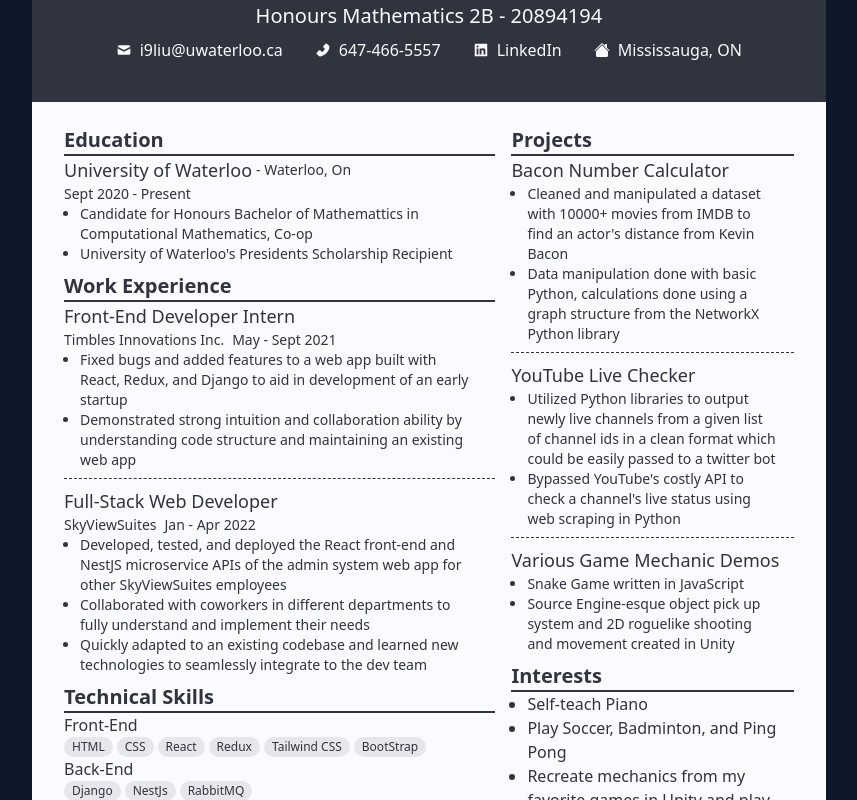
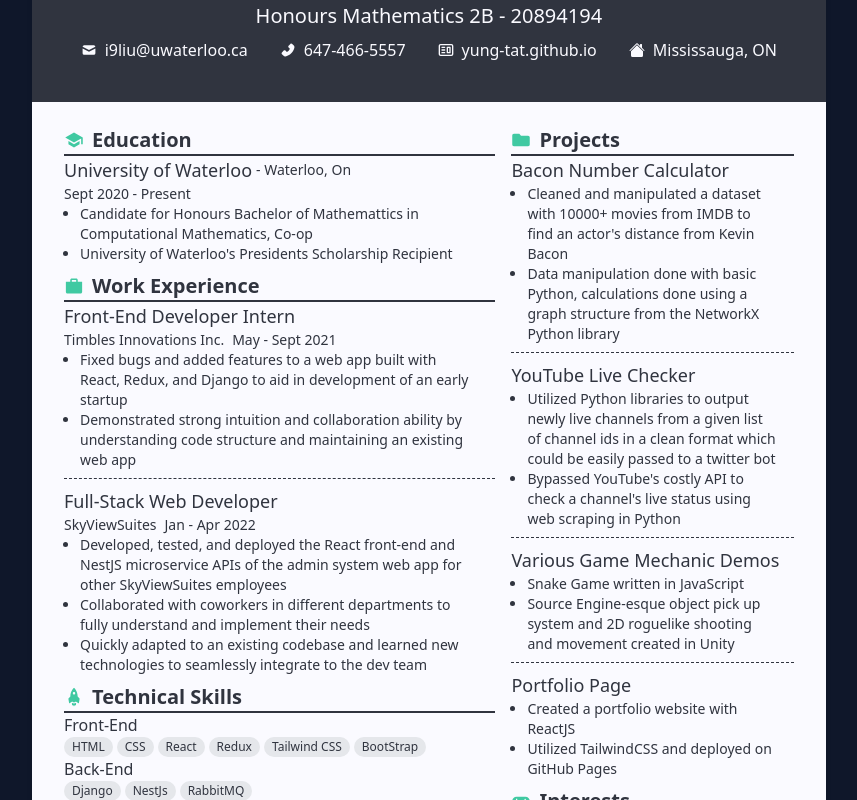
Before and after one commit to yung-tat/yung-tat.github.io, a React (Create React App) app: page /resume in a window 1280 px wide. Shown: the part 420-1220 px from the top of the page, without its empty margins (224-1081 px from the left). Built offline with nearby package versions, Linux system fonts and the light colour scheme.

Commit message:
Add icons

```diff
--- a/src/pages/Resume.tsx
+++ b/src/pages/Resume.tsx
@@ -1,6 +1,8 @@
 import * as React from 'react';
-import { AiFillLinkedin, AiFillPhone } from 'react-icons/ai';
+import { AiFillPhone } from 'react-icons/ai';
+import { CgWebsite } from 'react-icons/cg';
 import { BsFillHouseFill } from 'react-icons/bs';
+import { IoMdSchool, IoMdBriefcase, IoMdRocket, IoMdFolder, IoLogoGameControllerA } from 'react-icons/io'
 import { HiMail } from 'react-icons/hi';
 
 export interface IResumeProps {
@@ -25,6 +27,10 @@ export default class Resume extends React.Component<IResumeProps> {
     const lightBg = {
       backgroundColor: "#fafaff",
       color: "#30343f"
+    }
+
+    const icons = {
+      color: "#40c9a2"
     }
 
     const titleDiv = {
@@ -64,8 +70,8 @@ export default class Resume extends React.Component<IResumeProps> {
               <div className='pl-2'>647-466-5557</div>
             </div>
             <div className='flex items-center'>
-              <AiFillLinkedin/>
-              <a href="https://www.linkedin.com/in/issac-liu-890b281b1/" className='pl-2'>LinkedIn</a>
+              <CgWebsite/>
+              <div className='pl-2'>yung-tat.github.io</div>
             </div>
             <div className='flex items-center'>
               <BsFillHouseFill/>
@@ -79,7 +85,8 @@ export default class Resume extends React.Component<IResumeProps> {
         >
           <div className="w-full col-span-3">
             {/* Education */}
-            <div className="text-xl" style={titleDiv}>
+            <div className="text-xl flex items-center gap-2" style={titleDiv}>
+              <IoMdSchool style={icons}/>
               Education
             </div>
             <div>
@@ -94,7 +101,8 @@ export default class Resume extends React.Component<IResumeProps> {
               </ul>
             </div>
             {/* Work Experience */}
-            <div className="text-xl mt-2"  style={titleDiv}>
+            <div className="text-xl mt-2 flex items-center gap-2"  style={titleDiv}>
+                <IoMdBriefcase style={icons}/>
                 Work Experience
             </div>
             <div className='pb-2 mb-2' style={separate}>
@@ -121,7 +129,8 @@ export default class Resume extends React.Component<IResumeProps> {
               </ul>
             </div>
             {/* Technical Skills */}
-            <div className="text-xl mt-2"  style={titleDiv}>
+            <div className="text-xl mt-2 flex items-center gap-2"  style={titleDiv}>
+                <IoMdRocket style={icons}/>
                 Technical Skills
             </div>
             <div>
@@ -165,7 +174,8 @@ export default class Resume extends React.Component<IResumeProps> {
           </div>
           <div className='w-full rounded col-span-2'>
             {/* Projects */}
-            <div className="text-xl"  style={titleDiv}>
+            <div className="text-xl flex items-center gap-2"  style={titleDiv}>
+              <IoMdFolder style={icons}/>
               Projects
             </div>
             <div className='pb-2 mb-2' style={separate}>
@@ -182,15 +192,23 @@ export default class Resume extends React.Component<IResumeProps> {
                 <li className='text-sm'>Bypassed YouTube's costly API to check a channel's live status using web scraping in Python</li>
               </ul>
             </div>
-            <div>
+            <div className='pb-2 mb-2' style={separate}>
               <div className='text-lg pr-1'>Various Game Mechanic Demos</div>
               <ul className='list-outside list-disc px-4'>
                 <li className='text-sm'>Snake Game written in JavaScript</li>
                 <li className='text-sm'>Source Engine-esque object pick up system and 2D roguelike shooting and movement created in Unity</li>
               </ul>
             </div>
+            <div>
+              <div className='text-lg pr-1'>Portfolio Page</div>
+              <ul className='list-outside list-disc px-4'>
+                <li className='text-sm'>Created a portfolio website with ReactJS</li>
+                <li className='text-sm'>Utilized TailwindCSS and deployed on GitHub Pages</li>
+              </ul>
+            </div>
             {/* Interests */}
-            <div className="text-xl mt-2"  style={titleDiv}>
+            <div className="text-xl mt-2 flex items-center gap-2"  style={titleDiv}>
+              <IoLogoGameControllerA style={icons}/>
               Interests
             </div>
             <ul className='list-outside list-disc px-4'>
```
